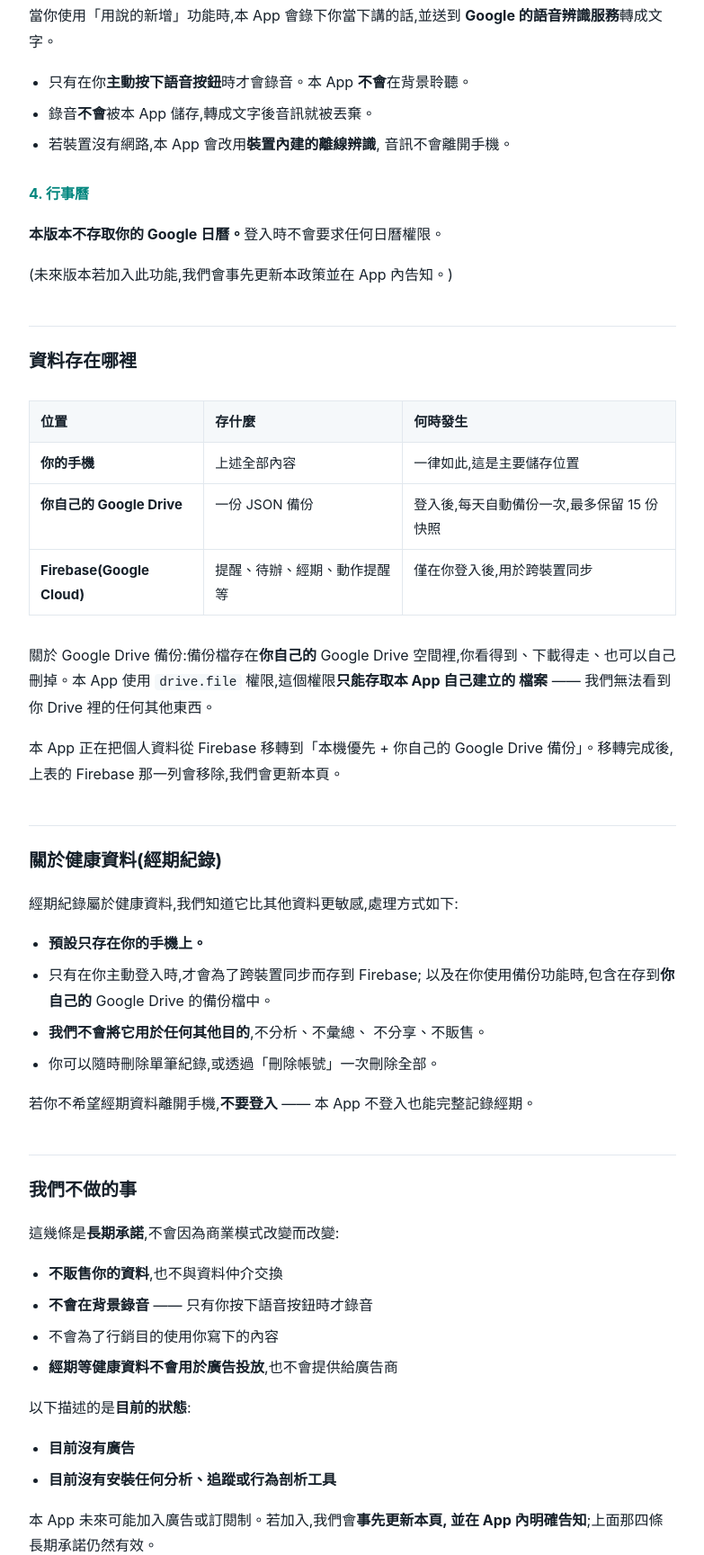
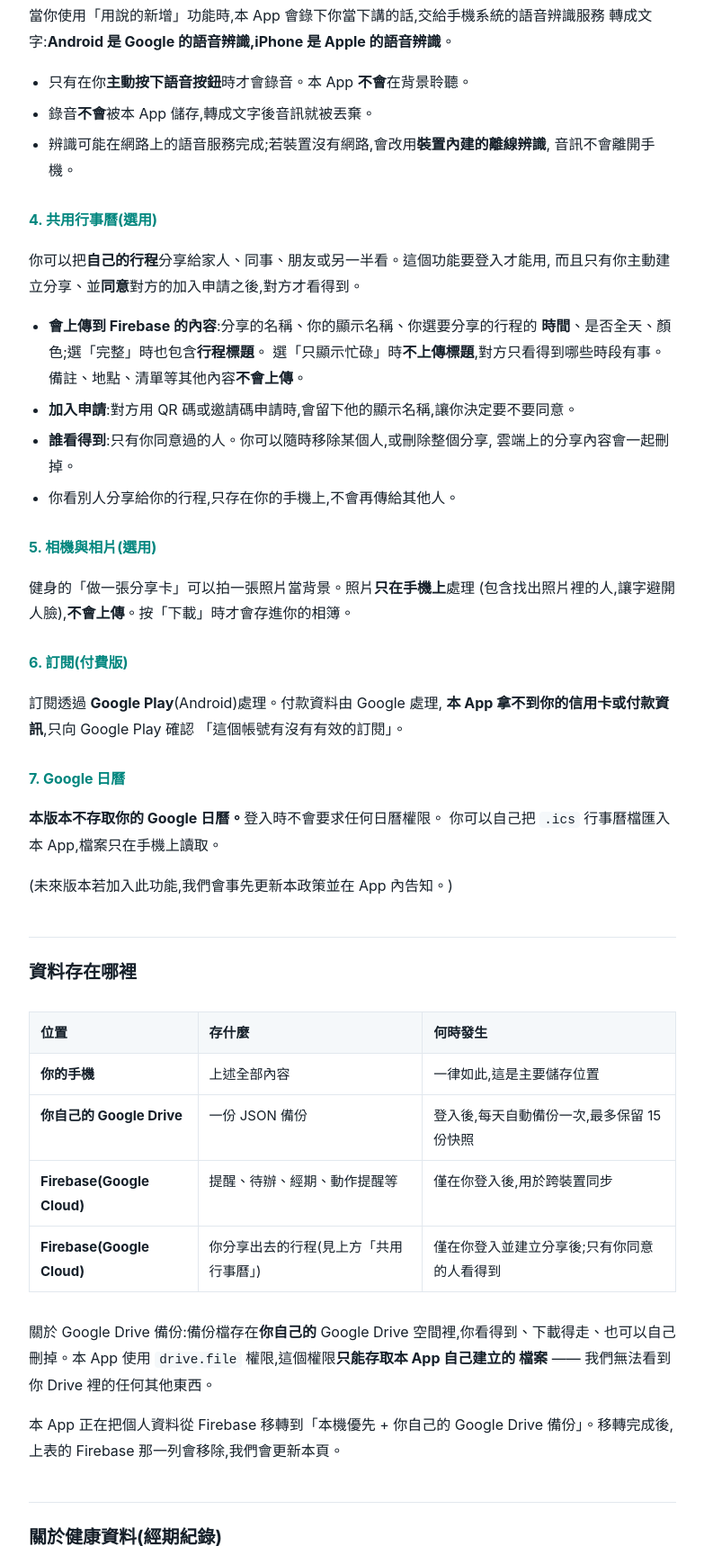
Before and after one commit to Richchard890707/ownitime-privacy, a plain HTML site: page index.html in a window 1280 px wide. Shown: the part 1072-2800 px from the top of the page at 90% size, without its empty margins (248-1031 px from the left). Drawn offline with Linux system fonts and the light colour scheme.

Commit message:
隱私權政策:補上共用行事曆、訂閱、相機與相片、iPhone 語音辨識(2026-10-19)

```diff
--- a/index.html
+++ b/index.html
@@ -49,7 +49,7 @@
 <main>
 
 <h1>OwnITime 隱私權政策</h1>
-<p class="updated">最後更新:2026 年 8 月 8 日</p>
+<p class="updated">最後更新:2026 年 10 月 19 日</p>
 
 <div class="lead">
   <strong>你的資料主要存在你自己的手機裡。</strong>
@@ -81,18 +81,42 @@
    用途只有一個:讓你的資料能在你自己的裝置之間同步與備份。</p>
 
 <h3>3. 語音</h3>
-<p>當你使用「用說的新增」功能時,本 App 會錄下你當下講的話,並送到
-   <strong>Google 的語音辨識服務</strong>轉成文字。</p>
+<p>當你使用「用說的新增」功能時,本 App 會錄下你當下講的話,交給手機系統的語音辨識服務
+   轉成文字:<strong>Android 是 Google 的語音辨識,iPhone 是 Apple 的語音辨識</strong>。</p>
 <ul>
   <li>只有在你<strong>主動按下語音按鈕</strong>時才會錄音。本 App
       <strong>不會</strong>在背景聆聽。</li>
   <li>錄音<strong>不會</strong>被本 App 儲存,轉成文字後音訊就被丟棄。</li>
-  <li>若裝置沒有網路,本 App 會改用<strong>裝置內建的離線辨識</strong>,
+  <li>辨識可能在網路上的語音服務完成;若裝置沒有網路,會改用<strong>裝置內建的離線辨識</strong>,
       音訊不會離開手機。</li>
 </ul>
 
-<h3>4. 行事曆</h3>
-<p><strong>本版本不存取你的 Google 日曆。</strong>登入時不會要求任何日曆權限。</p>
+<h3>4. 共用行事曆(選用)</h3>
+<p>你可以把<strong>自己的行程</strong>分享給家人、同事、朋友或另一半看。這個功能要登入才能用,
+   而且只有你主動建立分享、並<strong>同意</strong>對方的加入申請之後,對方才看得到。</p>
+<ul>
+  <li><strong>會上傳到 Firebase 的內容</strong>:分享的名稱、你的顯示名稱、你選要分享的行程的
+      <strong>時間</strong>、是否全天、顏色;選「完整」時也包含<strong>行程標題</strong>。
+      選「只顯示忙碌」時<strong>不上傳標題</strong>,對方只看得到哪些時段有事。
+      備註、地點、清單等其他內容<strong>不會上傳</strong>。</li>
+  <li><strong>加入申請</strong>:對方用 QR 碼或邀請碼申請時,會留下他的顯示名稱,讓你決定要不要同意。</li>
+  <li><strong>誰看得到</strong>:只有你同意過的人。你可以隨時移除某個人,或刪除整個分享,
+      雲端上的分享內容會一起刪掉。</li>
+  <li>你看別人分享給你的行程,只存在你的手機上,不會再傳給其他人。</li>
+</ul>
+
+<h3>5. 相機與相片(選用)</h3>
+<p>健身的「做一張分享卡」可以拍一張照片當背景。照片<strong>只在手機上</strong>處理
+   (包含找出照片裡的人,讓字避開人臉),<strong>不會上傳</strong>。按「下載」時才會存進你的相簿。</p>
+
+<h3>6. 訂閱(付費版)</h3>
+<p>訂閱透過 <strong>Google Play</strong>(Android)處理。付款資料由 Google 處理,
+   <strong>本 App 拿不到你的信用卡或付款資訊</strong>,只向 Google Play 確認
+   「這個帳號有沒有有效的訂閱」。</p>
+
+<h3>7. Google 日曆</h3>
+<p><strong>本版本不存取你的 Google 日曆。</strong>登入時不會要求任何日曆權限。
+   你可以自己把 <code>.ics</code> 行事曆檔匯入本 App,檔案只在手機上讀取。</p>
 <p>(未來版本若加入此功能,我們會事先更新本政策並在 App 內告知。)</p>
 
 <h2>資料存在哪裡</h2>
@@ -106,6 +130,9 @@
   <tr><td><strong>Firebase(Google Cloud)</strong></td>
       <td>提醒、待辦、經期、動作提醒等</td>
       <td>僅在你登入後,用於跨裝置同步</td></tr>
+  <tr><td><strong>Firebase(Google Cloud)</strong></td>
+      <td>你分享出去的行程(見上方「共用行事曆」)</td>
+      <td>僅在你登入並建立分享後;只有你同意的人看得到</td></tr>
 </table>
 </div>
 <p>關於 Google Drive 備份:備份檔存在<strong>你自己的</strong> Google Drive
@@ -124,6 +151,7 @@
       Google Drive 的備份檔中。</li>
   <li><strong>我們不會將它用於任何其他目的</strong>,不分析、不彙總、
       不分享、不販售。</li>
+  <li><strong>經期紀錄不會出現在共用行事曆裡</strong>,分享的只有你的行程。</li>
   <li>你可以隨時刪除單筆紀錄,或透過「刪除帳號」一次刪除全部。</li>
 </ul>
 <p>若你不希望經期資料離開手機,<strong>不要登入</strong> ——
@@ -142,20 +170,22 @@
   <li><strong>目前沒有廣告</strong></li>
   <li><strong>目前沒有安裝任何分析、追蹤或行為剖析工具</strong></li>
 </ul>
-<p>本 App 未來可能加入廣告或訂閱制。若加入,我們會<strong>事先更新本頁,
-   並在 App 內明確告知</strong>;上面那四條長期承諾仍然有效。</p>
+<p>本 App 有訂閱制(見上方「訂閱」),訂閱不會改變上面任何一條。未來若加入廣告,
+   我們會<strong>事先更新本頁,並在 App 內明確告知</strong>;上面那四條長期承諾仍然有效。</p>
 
 <h2>第三方服務</h2>
-<p>本 App 使用下列 Google 服務。這些服務有各自的隱私權政策,
+<p>本 App 使用下列服務。這些服務有各自的隱私權政策,
    適用於它們處理的資料:</p>
 <div class="tablewrap">
 <table>
   <tr><th>服務</th><th>做什麼</th></tr>
   <tr><td>Google 登入</td><td>驗證你的身分(選用)</td></tr>
   <tr><td>Firebase Authentication</td><td>管理登入狀態(選用)</td></tr>
-  <tr><td>Cloud Firestore</td><td>跨裝置同步(選用)</td></tr>
+  <tr><td>Cloud Firestore</td><td>跨裝置同步、共用行事曆(選用)</td></tr>
   <tr><td>Google Drive API</td><td>把備份存進<strong>你自己的</strong> Drive(選用)</td></tr>
-  <tr><td>Google 語音辨識</td><td>把你的語音轉成文字(僅在你使用語音輸入時)</td></tr>
+  <tr><td>Google 語音辨識(Android)/ Apple 語音辨識(iPhone)</td><td>把你的語音轉成文字(僅在你使用語音輸入時)</td></tr>
+  <tr><td>Google Play 帳款服務</td><td>處理訂閱付款(僅在你訂閱時)</td></tr>
+  <tr><td>Google ML Kit(裝置內)</td><td>在手機上找出分享卡照片裡的人,照片不上傳</td></tr>
 </table>
 </div>
 <p>本 App 向 Google 要求的權限只有兩項:<strong>你的電子郵件地址</strong>,
@@ -178,7 +208,7 @@
 <p><strong>設定 → 帳號與同步 → 刪除帳號</strong></p>
 <p>這會永久刪除:</p>
 <ul>
-  <li>Firebase 上的全部資料</li>
+  <li>Firebase 上的全部資料(包含你建立的共用行事曆,以及你對別人的加入申請)</li>
   <li>Google Drive 裡由本 App 建立的全部備份</li>
   <li>這台裝置上的全部資料</li>
   <li>你的 Google 帳號在本 App 的登入身分</li>
@@ -198,7 +228,9 @@
   <tr><td>全螢幕通知</td><td>鬧鐘響時能蓋過鎖定畫面</td></tr>
   <tr><td>喚醒裝置 / 震動</td><td>鬧鐘響鈴</td></tr>
   <tr><td>開機自動啟動</td><td>重開機後重新排定你的鬧鐘</td></tr>
-  <tr><td>麥克風</td><td>僅在你使用語音輸入時</td></tr>
+  <tr><td>麥克風 / 語音辨識</td><td>僅在你使用語音輸入時</td></tr>
+  <tr><td>相機</td><td>掃描共用行事曆的 QR 碼、拍分享卡照片(僅在你使用時)</td></tr>
+  <tr><td>相片(僅加入)</td><td>把分享卡存進相簿(iPhone;僅在你按下載時)</td></tr>
   <tr><td>忽略電池最佳化</td><td>避免系統為了省電而讓鬧鐘不準(選用,你可以拒絕)</td></tr>
 </table>
 </div>
```
Also changed, not shown: delete-data.html (+1 -0 lines).
